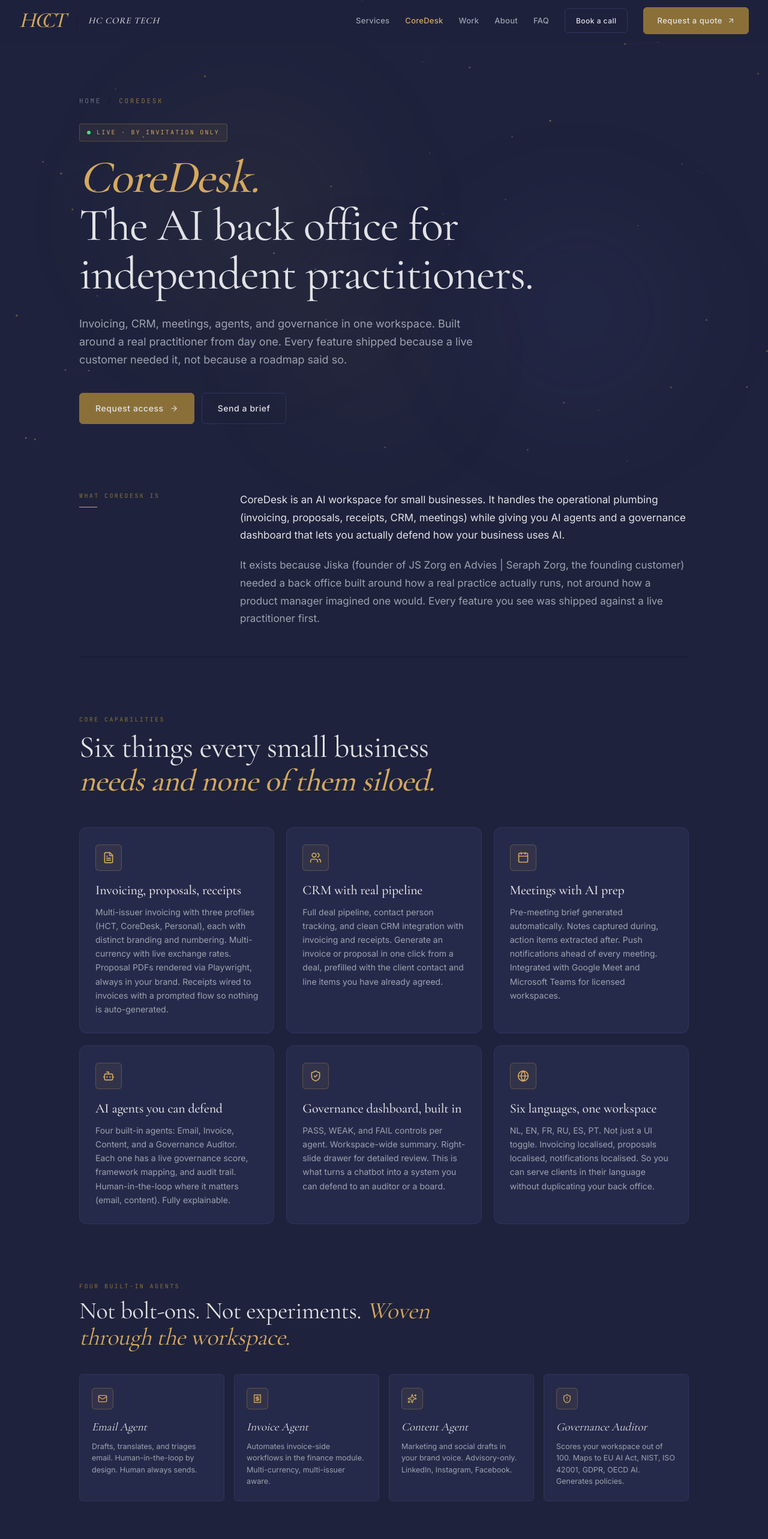
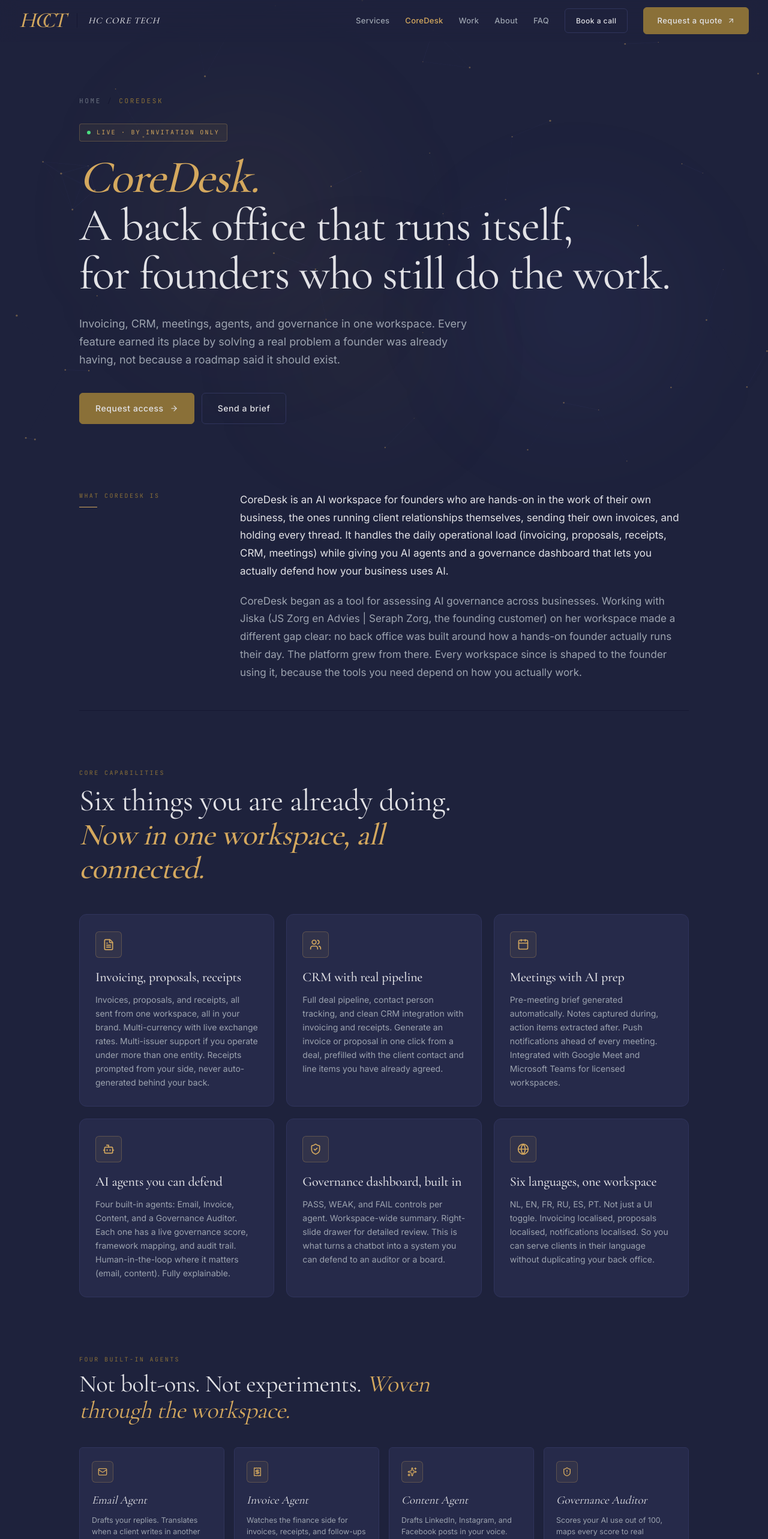
Before and after one commit to hc-core-tech/hccoretech-site, a Next.js app: page /coredesk in a window 1280 px wide. Shown: the top 2566 px of the page at 60% size. Built offline with nearby package versions, Linux system fonts and the light colour scheme.

Commit message:
coredesk: tier taglines describe situations not identities, no repetition

```diff
--- a/app/coredesk/page.tsx
+++ b/app/coredesk/page.tsx
@@ -12,7 +12,7 @@
   {
     Icon: FileText,
     title: 'Invoicing, proposals, receipts',
-    body: 'Multi-issuer invoicing with three profiles (HCT, CoreDesk, Personal), each with distinct branding and numbering. Multi-currency with live exchange rates. Proposal PDFs rendered via Playwright, always in your brand. Receipts wired to invoices with a prompted flow so nothing is auto-generated.',
+    body: 'Invoices, proposals, and receipts, all sent from one workspace, all in your brand. Multi-currency with live exchange rates. Multi-issuer support if you operate under more than one entity. Receipts prompted from your side, never auto-generated behind your back.',
   },
   {
     Icon: Users,
@@ -57,8 +57,8 @@
 ]
 
 const ONBOARDING = [
-  { step: 'Discovery call', body: 'A 30-minute call to make sure CoreDesk fits your practice. Not everyone is a fit, and that is deliberate.' },
-  { step: 'Setup',          body: 'I provision your workspace, set your brand, and migrate the first month of your data. Ready before onboarding.' },
+  { step: 'Discovery call', body: 'A 30-minute call to see if CoreDesk is right for your practice. I would rather we find that out together than either of us guess.' },
+  { step: 'Setup',          body: 'Your workspace is set up in your brand, configured and ready to receive your work. If you want your existing invoices, receipts, or clients migrated in from wherever they live now, we can make it happen.' },
   { step: 'Onboarding',     body: 'A working session (recorded) walking through daily flow: invoicing, meetings, CRM, agents. You leave using the platform.' },
   { step: 'Ongoing',        body: 'Direct engineer contact for questions, feature requests, and iterations. Not a ticket queue routing you to a stranger. You reach me, and I handle it.' },
 ]
@@ -108,9 +108,9 @@
           }}>
             <span style={{ fontStyle: 'italic', color: T.gold, fontWeight: 500 }}>CoreDesk.</span>
             <br />
-            The AI back office for
+            A back office that runs itself,
             <br />
-            independent practitioners.
+            for founders who still do the work.
           </h1>
         </Reveal>
 
@@ -120,8 +120,8 @@
             color: T.softText, maxWidth: '680px',
           }}>
             Invoicing, CRM, meetings, agents, and governance in one workspace.
-            Built around a real practitioner from day one. Every feature shipped
-            because a live customer needed it, not because a roadmap said so.
+            Every feature earned its place by solving a real problem a founder
+            was already having, not because a roadmap said it should exist.
           </p>
         </Reveal>
 
@@ -169,20 +169,26 @@
                 fontFamily: FONTS.ui, fontSize: '17px', lineHeight: 1.75,
                 color: T.platinum, marginBottom: '20px',
               }}>
-                CoreDesk is an AI workspace for small businesses. It handles
-                the operational plumbing (invoicing, proposals, receipts, CRM, meetings)
-                while giving you AI agents and a governance dashboard that lets you
+                CoreDesk is an AI workspace for founders who are hands-on in
+                the work of their own business, the ones running client
+                relationships themselves, sending their own invoices, and
+                holding every thread. It handles the daily operational load
+                (invoicing, proposals, receipts, CRM, meetings) while giving
+                you AI agents and a governance dashboard that lets you
                 actually defend how your business uses AI.
               </p>
               <p style={{
                 fontFamily: FONTS.ui, fontSize: '17px', lineHeight: 1.75,
                 color: T.softText,
               }}>
-                It exists because Jiska (founder of JS Zorg en Advies | Seraph Zorg,
-                the founding customer) needed a back office built around how a real
-                practice actually runs, not around how a product manager imagined one
-                would. Every feature you see was shipped against a live practitioner
-                first.
+                CoreDesk began as a tool for assessing AI governance across
+                businesses. Working with Jiska (JS Zorg en Advies | Seraph
+                Zorg, the founding customer) on her workspace made a
+                different gap clear: no back office was built around how a
+                hands-on founder actually runs their day. The platform grew
+                from there. Every workspace since is shaped to the founder
+                using it, because the tools you need depend on how you
+                actually work.
               </p>
             </div>
           </div>
@@ -204,9 +210,9 @@
               lineHeight: 1.1, letterSpacing: '-0.015em',
               color: T.platinum, maxWidth: '720px',
             }}>
-              Six things every small business
+              Six things you are already doing.
               <br />
-              <span style={{ fontStyle: 'italic', color: T.gold, fontWeight: 500 }}>needs and none of them siloed.</span>
+              <span style={{ fontStyle: 'italic', color: T.gold, fontWeight: 500 }}>Now in one workspace, all connected.</span>
             </h2>
           </div>
         </Reveal>
@@ -276,10 +282,10 @@
           gap: '16px',
         }}>
           {[
-            { Icon: Mail,         name: 'Email Agent',        role: 'Drafts, translates, and triages email. Human-in-the-loop by design. Human always sends.' },
-            { Icon: Receipt,      name: 'Invoice Agent',      role: 'Automates invoice-side workflows in the finance module. Multi-currency, multi-issuer aware.' },
-            { Icon: Sparkles,     name: 'Content Agent',      role: 'Marketing and social drafts in your brand voice. Advisory-only. LinkedIn, Instagram, Facebook.' },
-            { Icon: ShieldAlert,  name: 'Governance Auditor', role: 'Scores your workspace out of 100. Maps to EU AI Act, NIST, ISO 42001, GDPR, OECD AI. Generates policies.' },
+            { Icon: Mail,         name: 'Email Agent',        role: 'Drafts your replies. Translates when a client writes in another language. Sorts what needs your attention. You always click send.' },
+            { Icon: Receipt,      name: 'Invoice Agent',      role: 'Watches the finance side for invoices, receipts, and follow-ups you might have missed. Aware of multiple currencies and multiple issuer identities.' },
+            { Icon: Sparkles,     name: 'Content Agent',      role: 'Drafts LinkedIn, Instagram, and Facebook posts in your voice. You review, edit, and post from your own accounts.' },
+            { Icon: ShieldAlert,  name: 'Governance Auditor', role: 'Scores your AI use out of 100, maps every score to real frameworks (EU AI Act, NIST, ISO 42001, GDPR, OECD AI), and drafts the policies you would otherwise pay a consultant to write.' },
           ].map((a, i) => (
             <Reveal key={a.name} delay={i * 70}>
               <div data-card="true" style={{
@@ -402,6 +408,18 @@
                   <span>{it}</span>
                 </div>
               ))}
+              <div style={{
+                marginTop: '18px',
+                paddingTop: '18px',
+                borderTop: `1px solid ${T.hairline}`,
+                fontFamily: FONTS.serif, fontStyle: 'italic',
+                fontSize: '13.5px', lineHeight: 1.6,
+                color: T.gold,
+              }}>
+                Even if CoreDesk isn&apos;t the right fit, my web development,
+                AI engineering, AI governance, and advisory services are
+                available as separate engagements.
+              </div>
             </div>
           </Reveal>
         </div>
@@ -474,7 +492,7 @@
               lineHeight: 1.1, letterSpacing: '-0.015em',
               color: T.platinum, maxWidth: '620px',
             }}>
-              Four tiers. Priced in <span style={{ fontStyle: 'italic', color: T.gold }}>plain euros.</span>
+              Four tiers. <span style={{ fontStyle: 'italic', color: T.gold }}>Every price up front.</span>
             </h2>
           </div>
         </Reveal>
@@ -485,10 +503,10 @@
           gap: '16px',
         }}>
           {[
-            { name: 'Starter',    price: '€250',  unit: '/mo', features: ['1 AI agent', 'Governance lite', '~150 interactions/mo', 'Dutch or English', 'Email support'] },
-            { name: 'Basis',      price: '€450',  unit: '/mo', features: ['3 AI agents', 'Full governance module', '~600 interactions/mo', 'Multilingual', 'Priority support'] },
-            { name: 'Pro',        price: '€950',  unit: '/mo', features: ['All agents', 'Advanced governance', '~2,000 interactions/mo', 'Brand voice tuning', 'Monthly review call'] },
-            { name: 'Enterprise', price: 'Custom', unit: '',   features: ['Custom volume', 'White-label option', 'Custom agent development', 'SLA', 'Quarterly compliance audit'] },
+            { name: 'Starter',    price: '€250',  unit: '/mo', forWho: 'For when you are just starting to systemize.',           features: ['1 AI agent', 'Governance essentials', '~150 interactions/mo', 'Dutch or English', 'Email support'] },
+            { name: 'Basis',      price: '€450',  unit: '/mo', forWho: 'For steady client work with a real admin load.',        features: ['3 AI agents', 'Full governance module', '~600 interactions/mo', 'Multilingual', 'Priority support'] },
+            { name: 'Pro',        price: '€950',  unit: '/mo', forWho: 'For growing volume without losing the details.',        features: ['All agents', 'Advanced governance', '~2,000 interactions/mo', 'Voice tuned to your brand', 'Monthly review call'] },
+            { name: 'Enterprise', price: 'Custom', unit: '',   forWho: 'For regulated fields where governance matters.',        features: ['Custom volume', 'White-label option', 'Custom agent development', 'SLA', 'Quarterly compliance audit'] },
           ].map((tier, i) => (
             <Reveal key={tier.name} delay={i * 80}>
               <div style={{
@@ -526,6 +544,11 @@
                     marginLeft: '4px',
                   }}>{tier.unit}</span>
                 </div>
+                <div style={{
+                  fontFamily: FONTS.ui, fontSize: '12.5px', lineHeight: 1.5,
+                  color: T.softText, fontStyle: 'italic',
+                  marginTop: '10px', marginBottom: '4px',
+                }}>{tier.forWho}</div>
                 <div style={{
                   width: '30px', height: '1px', background: T.gold,
                   margin: '16px 0 14px',
```
